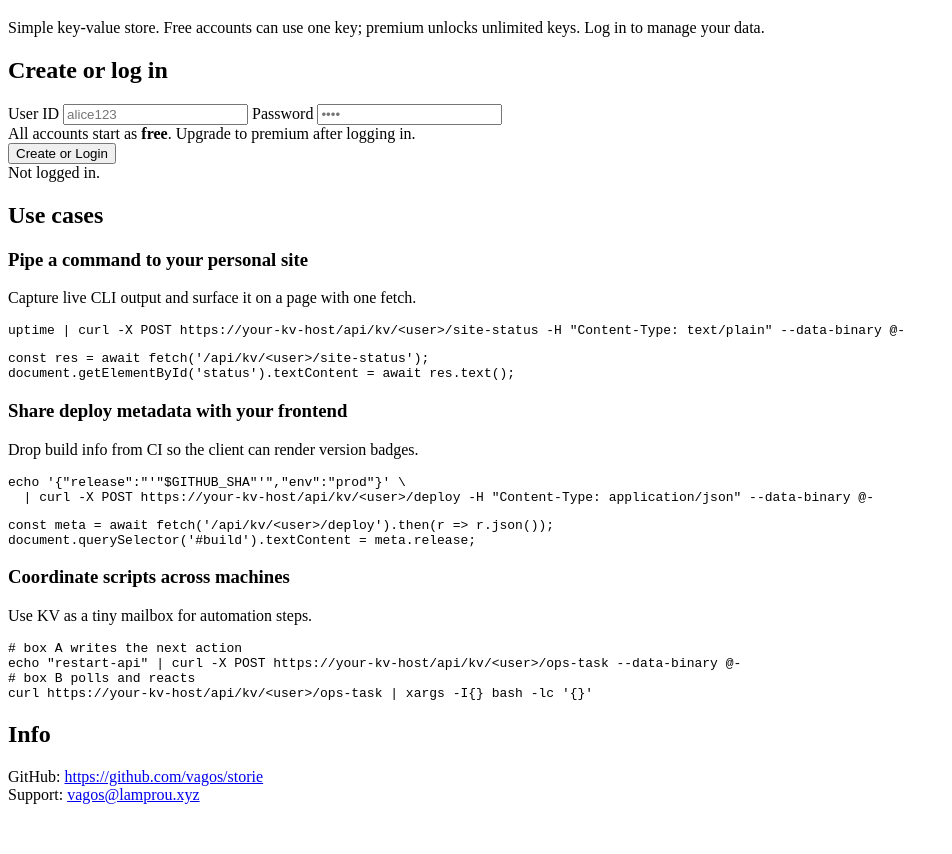
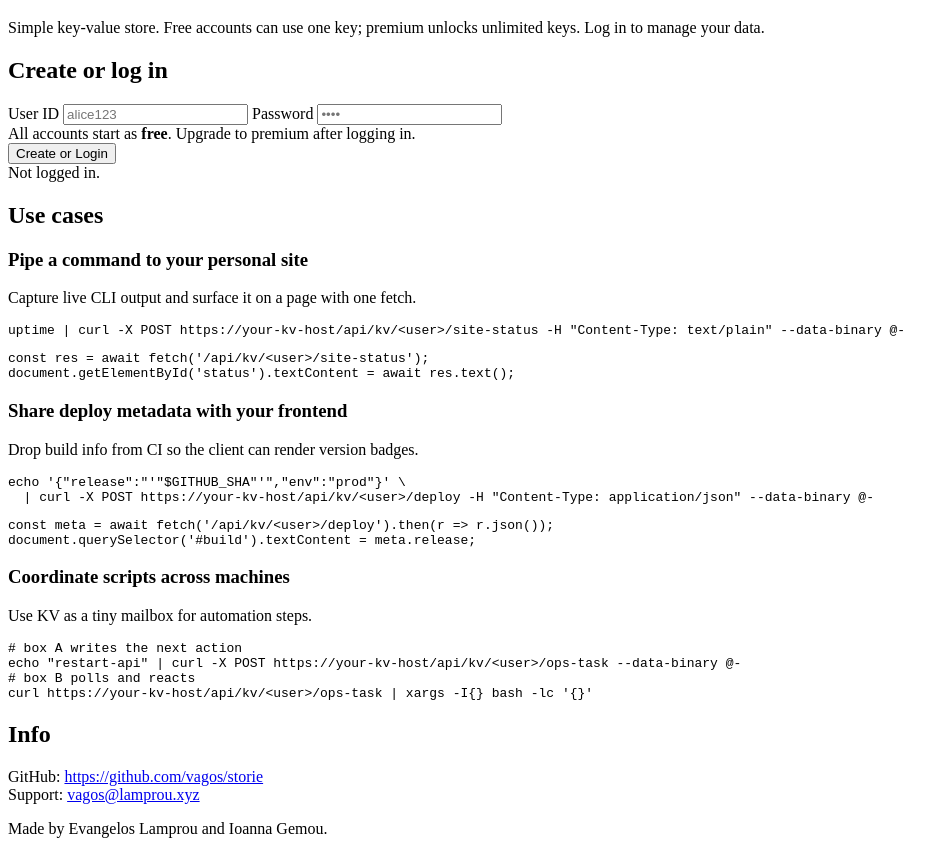
Before and after one commit to vagos/storie, a website: page public/index.html in a window 1280 px wide. Shown: the part 61-915 px from the top of the page, without its empty margins (0-952 px from the left). Before the commit the page ends 881 px from the top, so only its background shows below. Drawn offline with Linux system fonts and the light colour scheme.

Commit message:
add made-by
Signed-off-by: Evangelos Lamprou <vagos@lamprou.xyz>

```diff
--- a/public/index.html
+++ b/public/index.html
@@ -105,6 +105,10 @@
         GitHub: <a href="https://github.com/vagos/storie" target="_blank" rel="noreferrer">https://github.com/vagos/storie</a><br />
         Support: <a href="mailto:vagos@lamprou.xyz">vagos@lamprou.xyz</a>
       </p>
+      <p>
+      Made by Evangelos Lamprou and Ioanna Gemou.
+      </p>
+
     </section>
   </div>
 
```
